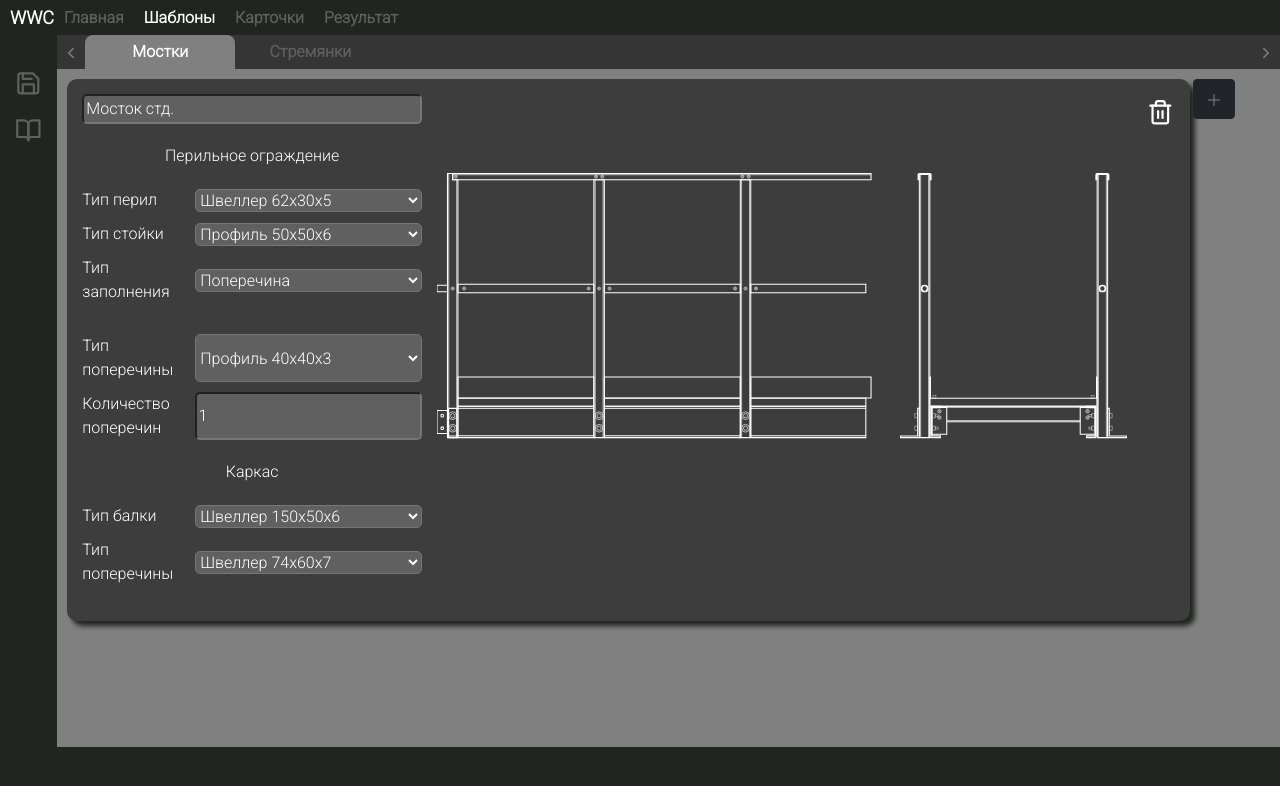
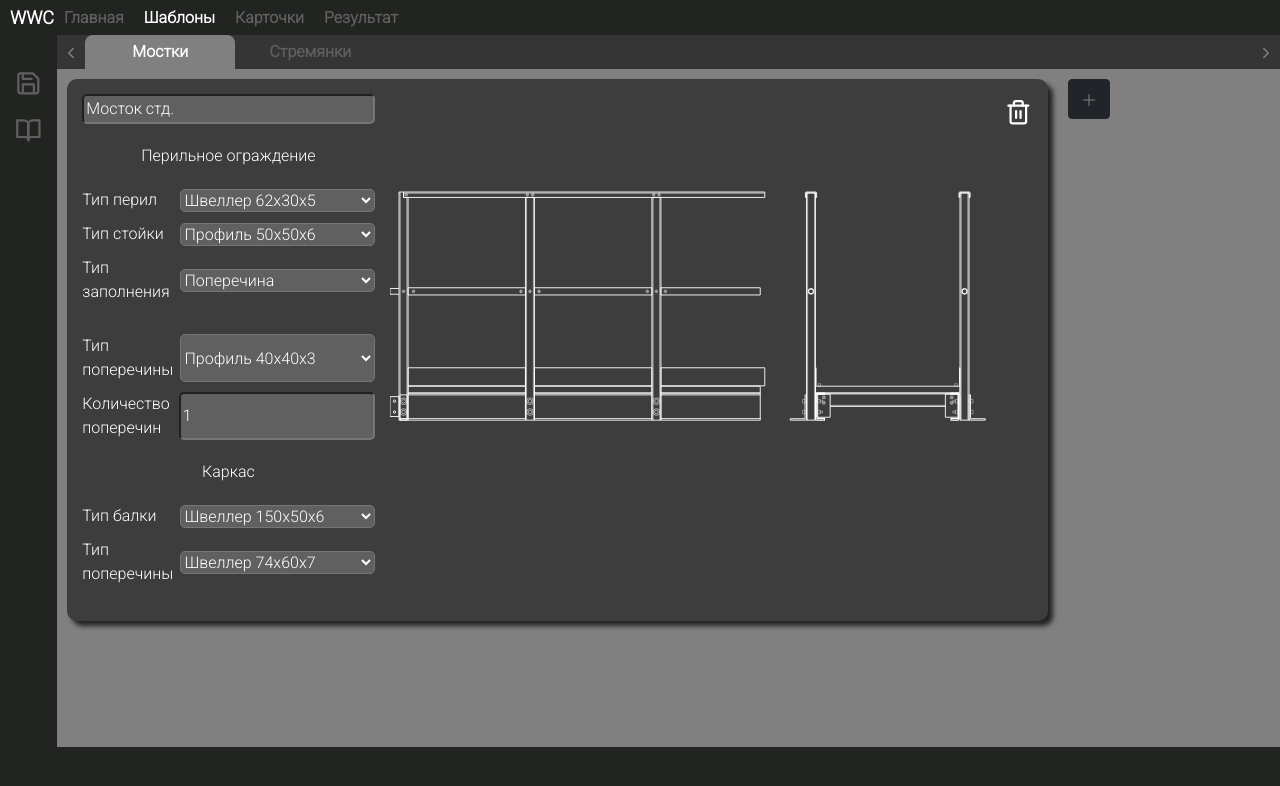
Before and after one commit to Omarvarl/WalkWaysCalc, a React (Create React App) app: page /setting in a window 1280 px wide. Shown: the top 786 px of the page. Built offline with nearby package versions, Linux system fonts and the light colour scheme.

Commit message:
'tabs_bag_fixed'

```diff
--- a/src/Components/Pages/Setting/PatternsPage.css
+++ b/src/Components/Pages/Setting/PatternsPage.css
@@ -1,11 +1,15 @@
 .patterns-page {
     display: flex;
-    width: 100%;
+    width: 90%;
     height: 100%;
-    padding-right: 80px;
+    /* padding-right: 5%; */
 }
 
 .patterns-area {
     width: 100%;
     padding: 10px;
 }
+
+.button-area {
+    width: 10%;
+}
--- a/src/Components/Pages/Setting/PatternsPage.js
+++ b/src/Components/Pages/Setting/PatternsPage.js
@@ -42,7 +42,9 @@ function PatternsPage(props) {
             <div className="patterns-area">
                 <Patterns patterns={patterns} addPattern={addPattern} removePattern={removePattern} index={props.index} pattern={pattern} setToast={props.setToast}></Patterns>
             </div>
-            <PlusButton id={props.index + 'plus'} onClick={addPattern} number={patterns[patterns.length - 1]} />
+            <div className="button-area">
+                <PlusButton id={props.index + 'plus'} onClick={addPattern} number={patterns[patterns.length - 1]} />
+            </div>
         </div>
     )
 }
--- a/src/Components/PlusButton.css
+++ b/src/Components/PlusButton.css
@@ -1,6 +1,6 @@
 .plus-btn {
-    position: fixed;
-    right: 35px;
+    position: relative;
+    /* right: 35px; */
     color: #808080;
     height: 40px;
     margin: 10px;
```
Also changed, not shown: 1 other file (tests, documents, lock files or other folders).
